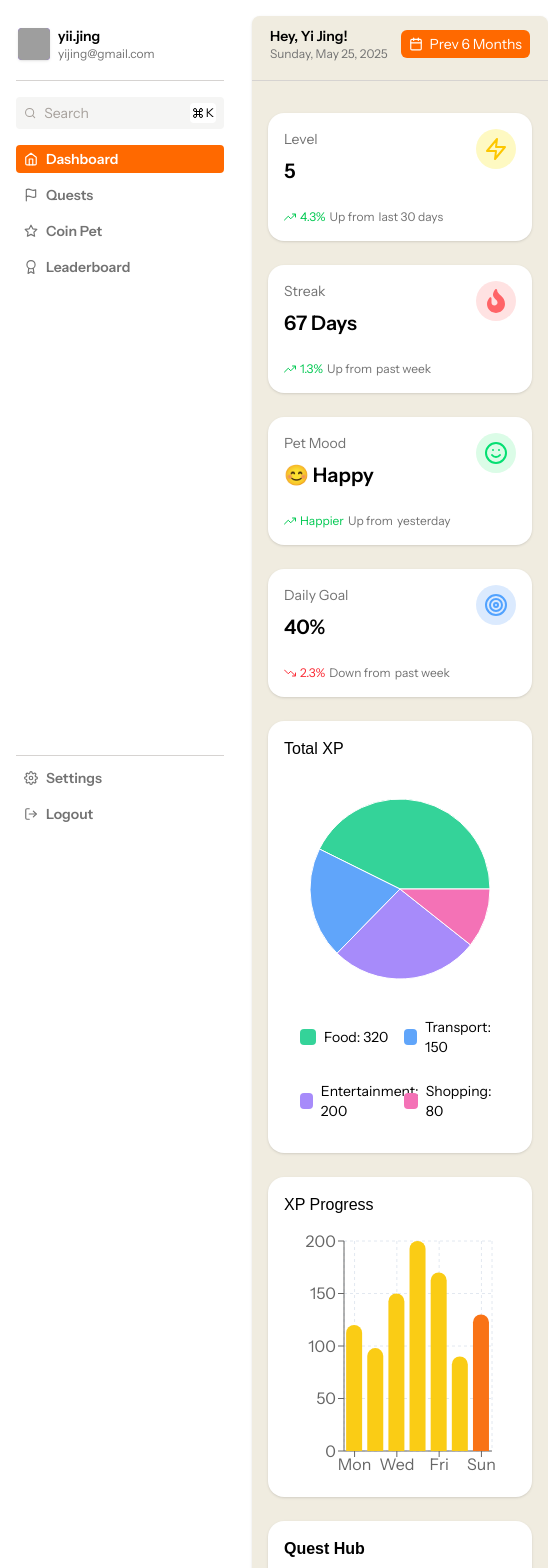
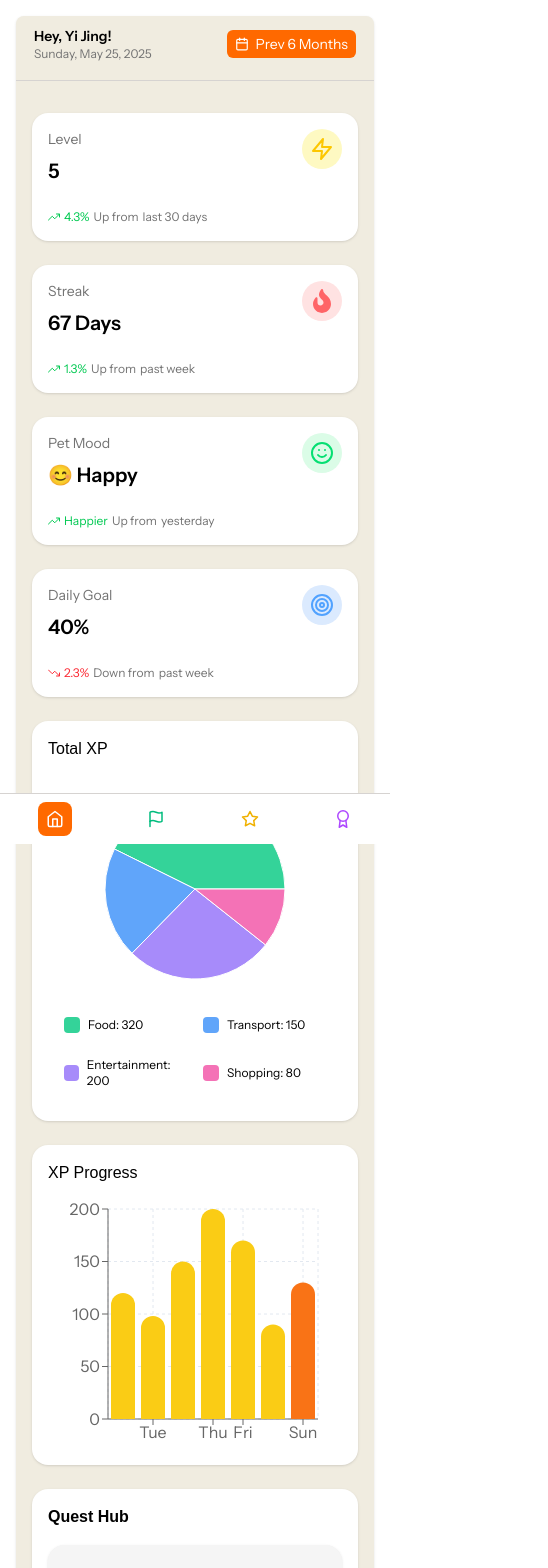
Before and after one commit to samuelngry/Coinly, a React (Vite) app in the folder client/: page /dashboard in a window 390 px wide. Shown: the top 1568 px of the page, 548 px wide, since content can reach past the window. Built offline with nearby package versions, Linux system fonts and the light colour scheme; grey boxes are pictures that could not be loaded; a web font is replaced by a local one.

Commit message:
feat: add colored icons and active state styling to mobile bottom navbar

```diff
--- a/client/src/components/dashboard/ActivityGraph.jsx
+++ b/client/src/components/dashboard/ActivityGraph.jsx
@@ -23,7 +23,7 @@ const data = [
 
 const ActivityGraph = () => {
   return (
-    <div className='p-4 col-span-12 xl:col-span-6 rounded-2xl bg-white shadow'>
+    <div className='p-4 col-span-12 lg:col-span-6 rounded-2xl bg-white shadow'>
         <div className='flex items-start justify-between'>
             <h3>XP Progress</h3>
         </div>
--- a/client/src/components/dashboard/BreakdownChart.jsx
+++ b/client/src/components/dashboard/BreakdownChart.jsx
@@ -37,14 +37,14 @@ const BreakdownChart = () => {
             </ResponsiveContainer>
         </div>
 
-       <div className="w-full px-4 md:w-1/2 grid grid-cols-2 gap-x-2 gap-y-2 md:flex md:flex-col justify-items-start md:justify-center">
+       <div className="w-full px-4 md:w-1/2 grid grid-cols-2 gap-x-4 gap-y-2 md:flex md:flex-col justify-items-start md:justify-center">
           {data.map((entry, index) => (
             <div key={`legend-${index}`} className="flex items-center mb-2 md:border-b md:border-stone-300 pb-2">
               <div
                 className="w-4 h-4 rounded mr-2"
                 style={{ backgroundColor: COLORS[index % COLORS.length] }}
               />
-              <span className="text-sm">
+              <span className="text-xs md:text-sm">
                 {entry.name}: {entry.value}
               </span>
             </div>
--- a/client/src/components/dashboard/StatCards.jsx
+++ b/client/src/components/dashboard/StatCards.jsx
@@ -72,7 +72,6 @@ const Card = ({
                     <span className='text-neutral-500 text-sm'>{title}</span>
                     <span className='text-xl mt-2 font-semibold'>{value}</span>
                 </div>
-
                 {icon}
             </div>
             <div className='flex flex-col'>
--- a/client/src/components/dashboard/TopBar.jsx
+++ b/client/src/components/dashboard/TopBar.jsx
@@ -1,4 +1,4 @@
-import React from 'react'
+import React, { useState } from 'react'
 import { FiCalendar } from 'react-icons/fi'
 
 const TopBar = () => {
--- a/client/src/components/pages/DashboardPage.jsx
+++ b/client/src/components/pages/DashboardPage.jsx
@@ -1,12 +1,18 @@
 import Sidebar from '../sidebar/Sidebar'
 import Dashboard from '../dashboard/Dashboard'
+import BottomNavbar from '../sidebar/BottomNavbar'
 
 const DashboardPage = () => {
   return (
-    <div className='grid gap-4 p-4 grid-cols-[220px_1fr] min-h-screen bg-white'>
-      <Sidebar />
-      <Dashboard />
-    </div>
+    <>
+      <div className='grid gap-4 p-4 lg:grid-cols-[220px_1fr] min-h-screen bg-white'>
+        <div className='hidden lg:block'>
+          <Sidebar />
+        </div>
+        <Dashboard />
+      </div>
+      <BottomNavbar />
+    </>
   )
 }
 
--- /dev/null
+++ b/client/src/components/sidebar/BottomNavbar.jsx
@@ -0,0 +1,34 @@
+import React from 'react'
+import { FiHome, FiFlag, FiStar, FiAward } from 'react-icons/fi'
+import { NavLink } from 'react-router-dom'
+
+const routes = [
+    { to: '/dashboard', icon: <FiHome />, color: 'text-blue-500' },
+    { to: '/quests', icon: <FiFlag />, color: 'text-emerald-500' },
+    { to: '/pet', icon: <FiStar />, color: 'text-yellow-500' },
+    { to: '/leaderboard', icon: <FiAward />, color: 'text-purple-500' },
+]
+
+const BottomNavbar = () => {
+  return (
+    <div className='fixed bottom-0 left-0 w-full bg-white border-t border-stone-300 lg:hidden flex justify-around py-2 items-center'>
+      {routes.map(({ to, icon, color }) => (
+        <NavLink
+            key={to}
+            to={to}
+            className={({ isActive }) =>
+                `${
+                    isActive ? 'bg-orange-500 p-2 rounded-lg text-white' : 'bg-white'
+                }`
+            }
+        >
+            {({ isActive }) => (
+                <span className={`text-lg ${isActive ? 'text-white': color}`}>{icon}</span>
+            )}
+        </NavLink>
+      ))}
+    </div>
+  )
+}
+
+export default BottomNavbar
```
Lines whose indentation alone changed are shown as unchanged.
